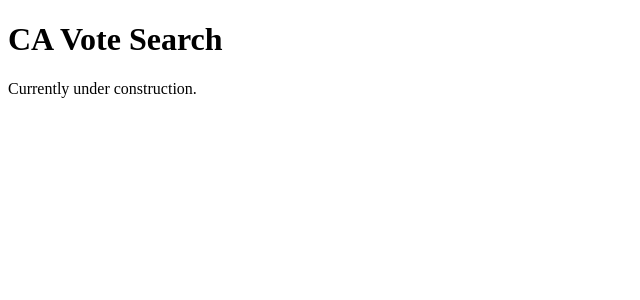
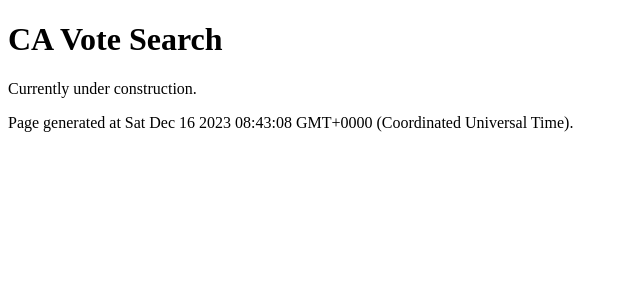
Before and after one commit to alexhad6/CA-Vote-Search, a SvelteKit app: page / in a window 1280 px wide. Shown: the top 300 px of the page, without its empty margins (0-640 px from the left). Built offline with nearby package versions, Linux system fonts and the light colour scheme.

Commit message:
Add generation time on page

```diff
--- /dev/null
+++ b/src/routes/+layout.server.ts
@@ -0,0 +1,9 @@
+import type { LayoutServerLoad } from "./$types";
+
+export const prerender = true;
+
+export const load: LayoutServerLoad = () => {
+	return {
+		currentTime: new Date().toString(),
+	};
+};
--- /dev/null
+++ b/src/routes/+layout.svelte
@@ -0,0 +1,16 @@
+<script lang="ts">
+	import type { LayoutData } from "./$types";
+	import { SITE_NAME } from "$lib/constants";
+
+	export let data: LayoutData;
+</script>
+
+<svelte:head>
+	<title>{SITE_NAME}</title>
+</svelte:head>
+
+<h1>{SITE_NAME}</h1>
+
+<slot />
+
+<footer>Page generated at {data.currentTime}.</footer>
--- a/src/routes/+page.server.ts
+++ /dev/null
@@ -1 +0,0 @@
-export const prerender = true;
--- a/src/routes/+page.svelte
+++ b/src/routes/+page.svelte
@@ -1,10 +1 @@
-<script lang="ts">
-	import { SITE_NAME } from "$lib/constants";
-</script>
-
-<svelte:head>
-	<title>{SITE_NAME}</title>
-</svelte:head>
-
-<h1>{SITE_NAME}</h1>
 <p>Currently under construction.</p>
--- /dev/null
+++ b/src/routes/404/+page.svelte
@@ -0,0 +1,2 @@
+<h1>404</h1>
+<p>Not Found</p>
```
